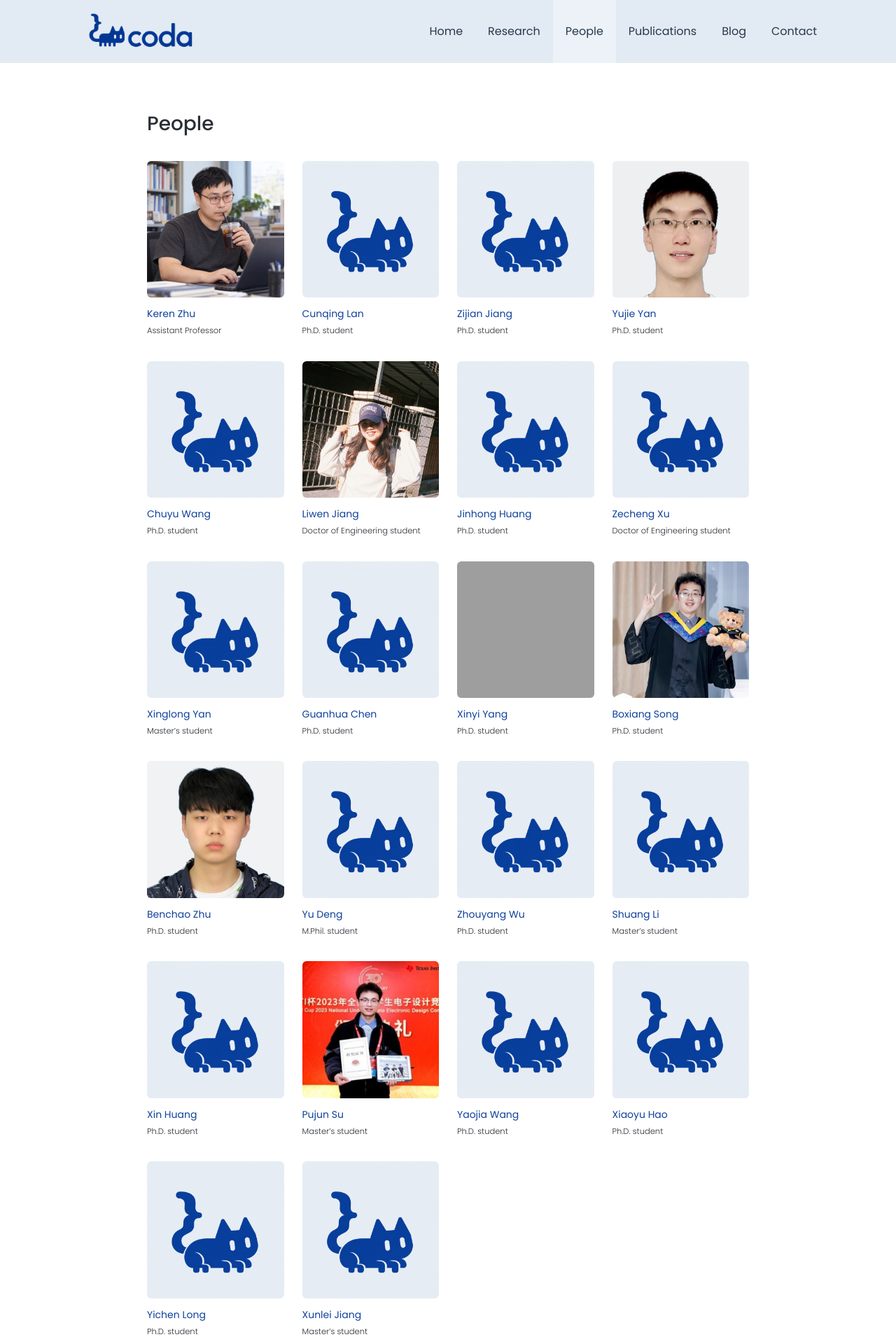
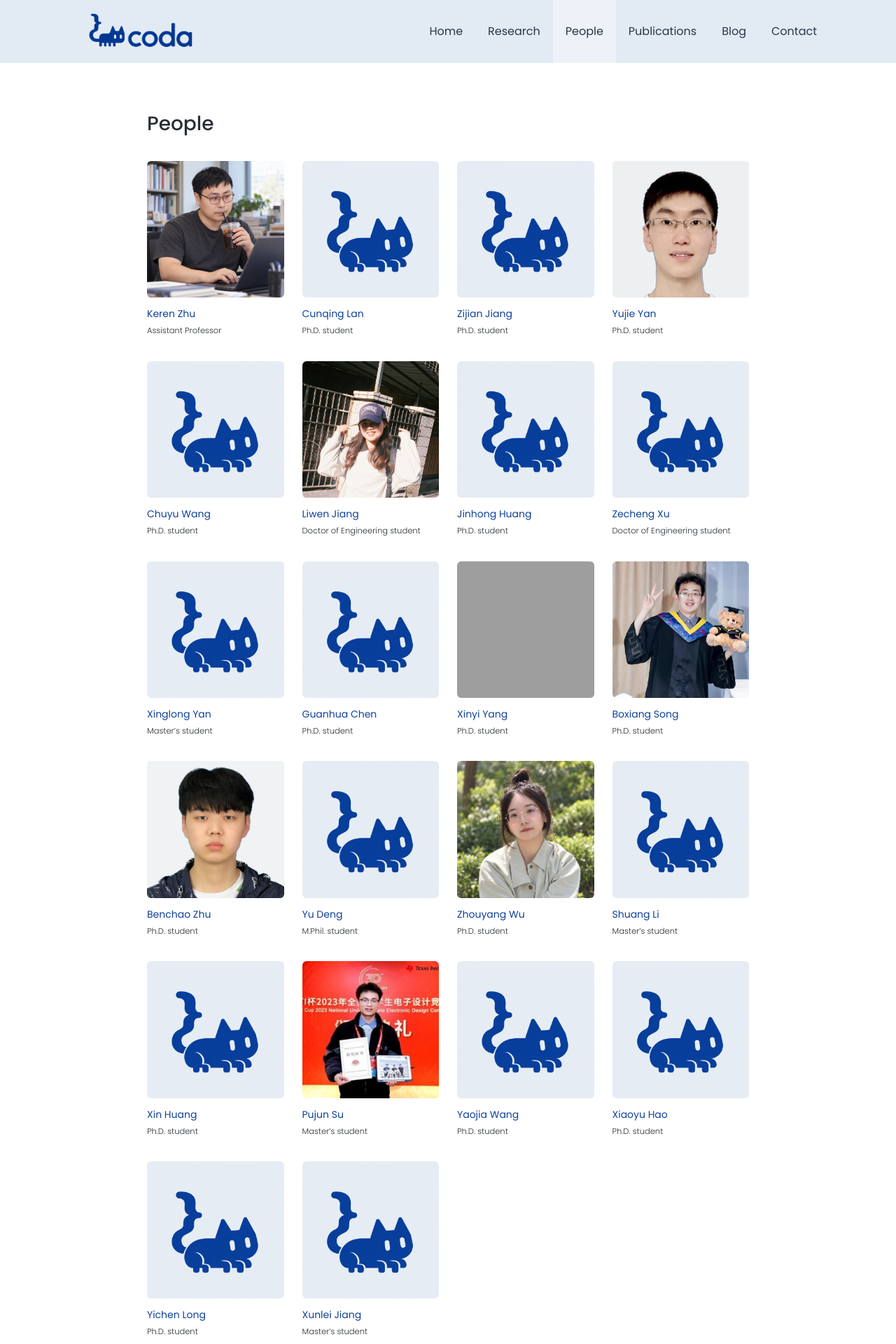
Before and after one commit to krzhu/krzhu.github.io, a Jekyll site: the page built from _pages/group.md, in a window 1280 px wide. Shown: the top 1920 px of the page at 70% size. Built offline with Jekyll 4.4.1, drawn with Linux system fonts in a browser that asks for light colours; grey boxes are pictures that could not be loaded.

Commit message:
Add Zhouyang Wu portrait

```diff
--- a/_data/people.json
+++ b/_data/people.json
@@ -380,8 +380,9 @@
     "previous": "B.S., Fudan",
     "joint": "With Prof. Xuan Zeng",
     "url": "/people/zhouyang-wu/",
-    "photo": "/images/people/coda-cat.png",
-    "photo_is_placeholder": true,
+    "photo": "/images/people/zhouyang-wu.jpg",
+    "photo_is_placeholder": false,
+    "photo_position": "50% 25%",
     "bio": "Recent work includes layout-aware standard-cell synthesis using Bayesian optimization.",
     "experience": [
       {
```
Also changed, not shown: images/people/zhouyang-wu.jpg (added).
